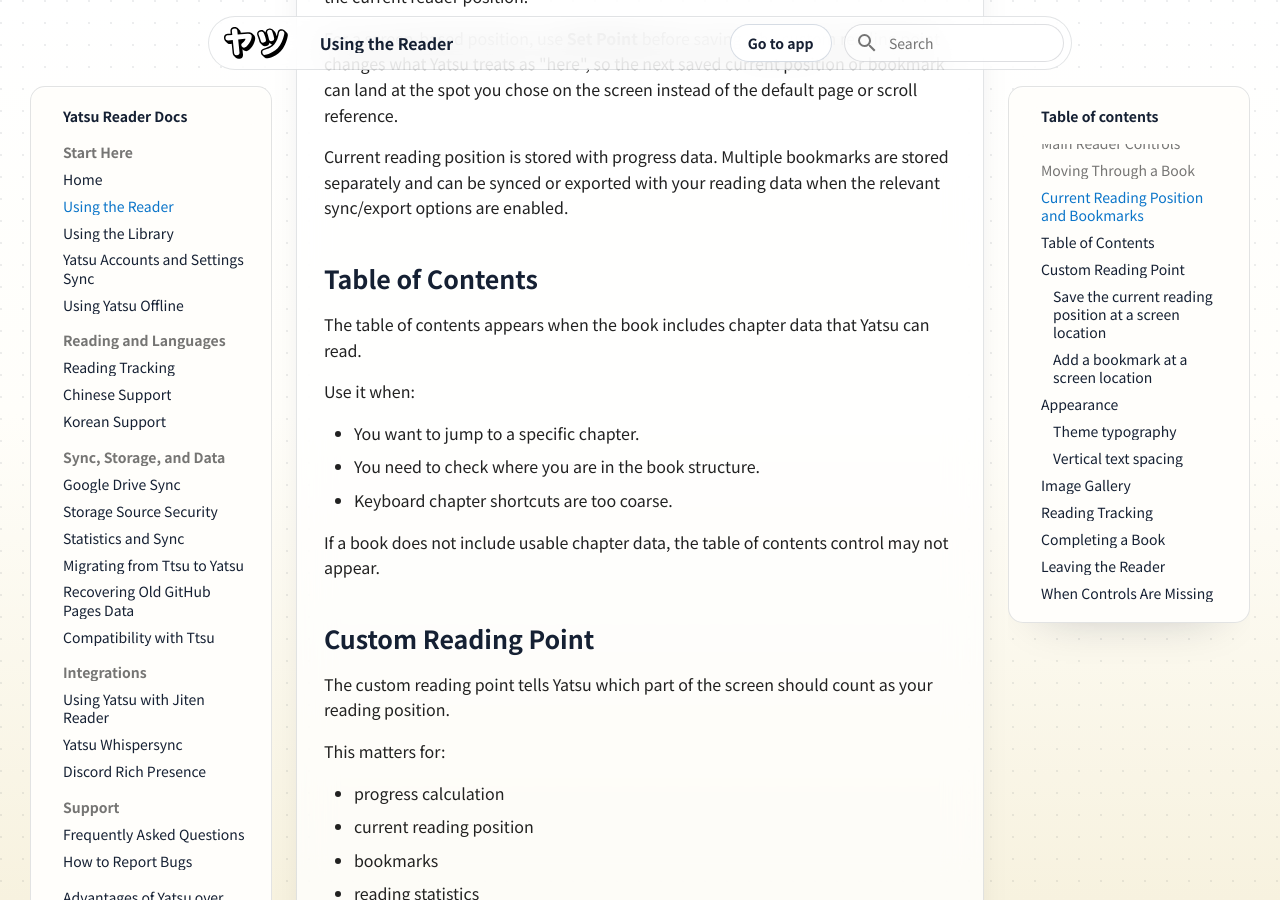
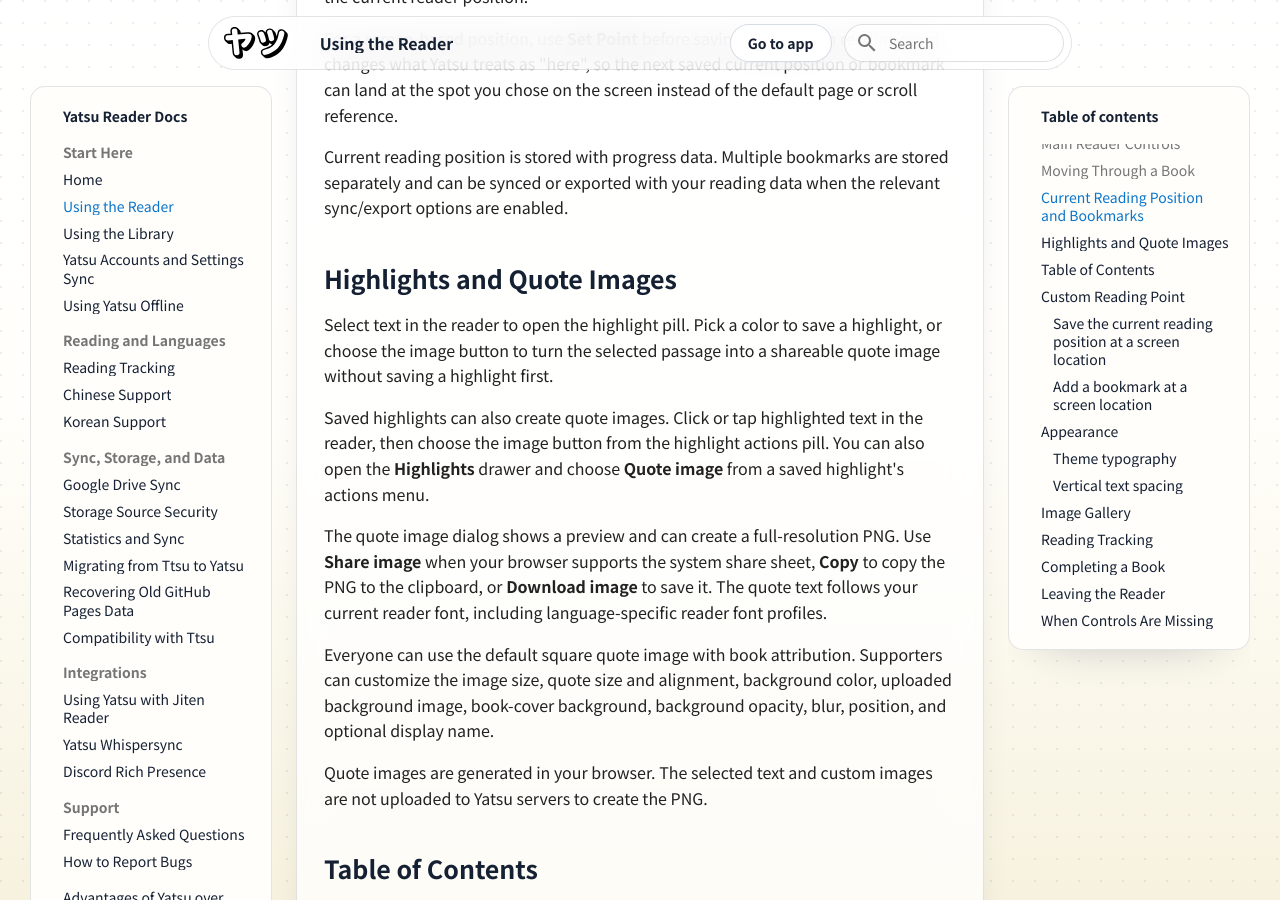
Before and after one commit to ytrms/yatsu-reader-docs, an MkDocs documentation site: the page built from docs/reader.md, in a window 1280 px wide and 900 px high, scrolled down 4589 px. Built offline with MkDocs 1.6.1 and Material for MkDocs 9.7.7, drawn with Linux system fonts in a browser that asks for light colours.

Commit message:
docs: document quote image sharing

```diff
--- a/docs/reader.md
+++ b/docs/reader.md
@@ -115,6 +115,18 @@
 For a screen-based position, use **Set Point** before saving. The custom reading point changes what Yatsu treats as "here", so the next saved current position or bookmark can land at the spot you chose on the screen instead of the default page or scroll reference.
 
 Current reading position is stored with progress data. Multiple bookmarks are stored separately and can be synced or exported with your reading data when the relevant sync/export options are enabled.
+
+## Highlights and Quote Images
+
+Select text in the reader to open the highlight pill. Pick a color to save a highlight, or choose the image button to turn the selected passage into a shareable quote image without saving a highlight first.
+
+Saved highlights can also create quote images. Click or tap highlighted text in the reader, then choose the image button from the highlight actions pill. You can also open the **Highlights** drawer and choose **Quote image** from a saved highlight's actions menu.
+
+The quote image dialog shows a preview and can create a full-resolution PNG. Use **Share image** when your browser supports the system share sheet, **Copy** to copy the PNG to the clipboard, or **Download image** to save it. The quote text follows your current reader font, including language-specific reader font profiles.
+
+Everyone can use the default square quote image with book attribution. Supporters can customize the image size, quote size and alignment, background color, uploaded background image, book-cover background, background opacity, blur, position, and optional display name.
+
+Quote images are generated in your browser. The selected text and custom images are not uploaded to Yatsu servers to create the PNG.
 
 ## Table of Contents
 
```
